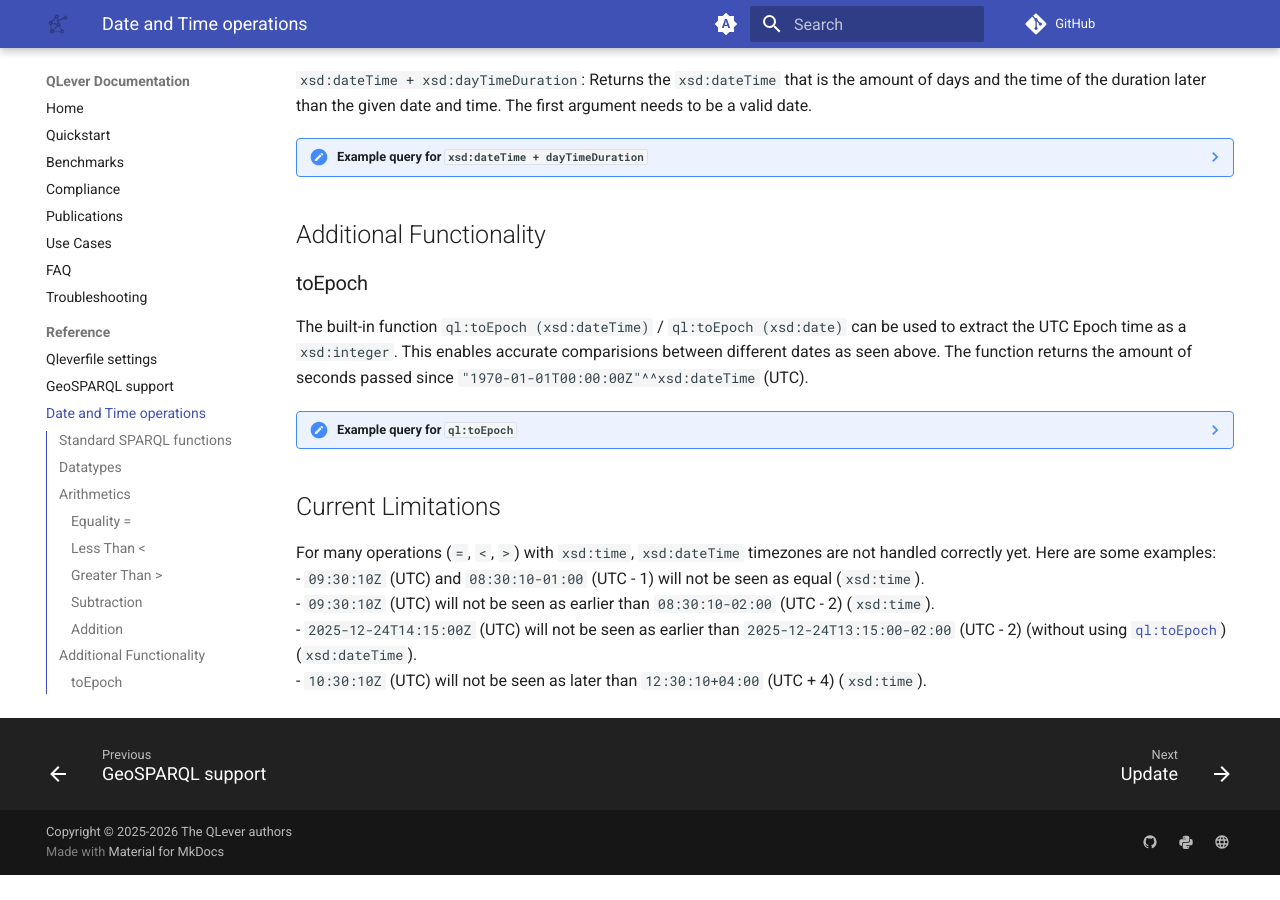
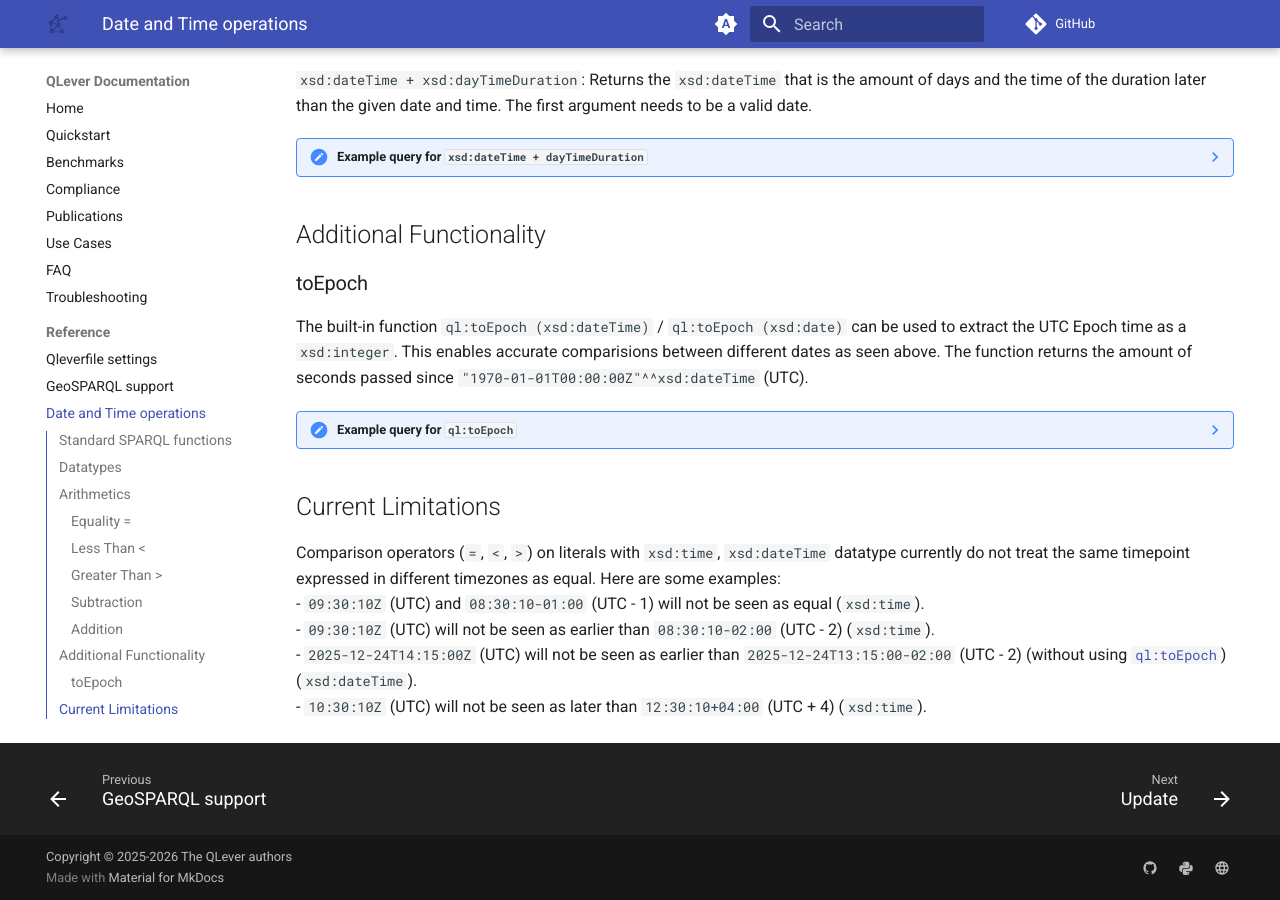
Before and after one commit to qlever-dev/qlever-docs, an MkDocs documentation site: the page built from docs/datetime.md, in a window 1280 px wide and 900 px high, scrolled down 4309 px. Built offline with MkDocs 1.6.1 and Material for MkDocs 9.7.7, drawn with Linux system fonts in a browser that asks for light colours; plug-ins that fetch from the network failed and are left out; comment, search, counter and statistics services are not loaded; the version menu is left out; before the commit the page ends 5184 px from its top, so only the background shows below that.

Commit message:
Update docs/datetime.md
Co-authored-by: C. Ullinger <github@ullinger.info>

````diff
--- a/docs/datetime.md
+++ b/docs/datetime.md
@@ -420,7 +420,7 @@ The built-in function `ql:toEpoch (xsd:dateTime)` / `ql:toEpoch (xsd:date)` can
     ```
 
 ## Current Limitations
-For many operations (`=`, `<`, `>`) with `xsd:time`, `xsd:dateTime` timezones are not handled correctly yet. Here are some examples:
+Comparison operators (`=`, `<`, `>`) on literals with `xsd:time`, `xsd:dateTime` datatype currently do not treat the same timepoint expressed in different timezones as equal. Here are some examples:
 - `09:30:10Z` (UTC) and `08:30:10-01:00` (UTC - 1) will not be seen as equal (`xsd:time`).
 - `09:30:10Z` (UTC) will not be seen as earlier than `08:30:10-02:00` (UTC - 2) (`xsd:time`).
 - `2025-12-24T14:15:00Z` (UTC) will not be seen as earlier than `2025-12-24T13:15:00-02:00` (UTC - 2) (without using [`ql:toEpoch`](#toepoch)) (`xsd:dateTime`).
````
